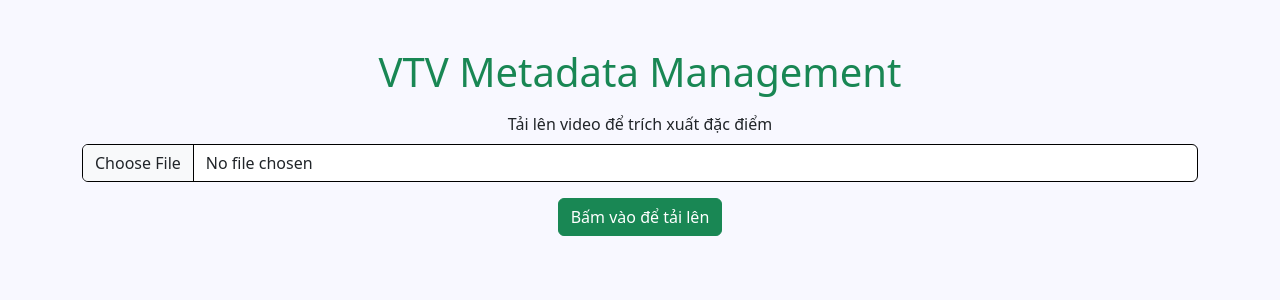
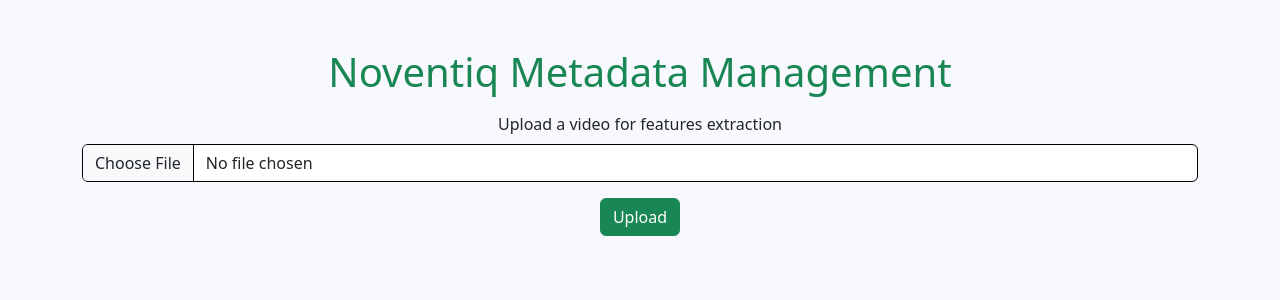
Before and after one commit to atseptember1/uploading-page, a Flask app: page / in a window 1280 px wide. Shown: the top 300 px of the page. Run offline with Flask 3, Linux system fonts and the light colour scheme; some libraries are stand-ins or nearby versions.

Commit message:
[Update] English UI

```diff
--- a/static/actions.js
+++ b/static/actions.js
@@ -36,7 +36,7 @@
                     document.getElementById('uploadButton').style.display = "none";
                     // document.getElementById('progress-area').style.display = "flex";
                     document.getElementById('uploadingText').className = "text-info";
-                    document.getElementById('uploadingText').innerHTML = "Đang tải lên: " + file.name + ". Vui lòng chờ trong giây lát và không tắt cửa sổ.";
+                    document.getElementById('uploadingText').innerHTML = "Uploading: " + file.name + ". Please wait and DO NOT close this browser window.";
                     document.getElementById('spinner').style.display = "block";
 
                     fetch("/progress/" + socketid, {
@@ -49,20 +49,20 @@
                             document.getElementById('spinner').style.display = "none";
                             // document.getElementById('progress-area').style.display = "none";
                             document.getElementById('uploadingText').className = "text-success";
-                            document.getElementById('uploadingText').innerHTML = `${file.name} đã tải lên thành công!`;
+                            document.getElementById('uploadingText').innerHTML = `${file.name} has been successfully uploaded!`;
                             mainForm.reset()
                         }, 2000);
                     });
                 } else {
-                    displayWarning("Tên video không được dài quá 80 ký tự. Xin hãy đổi lại tên video!")
+                    displayWarning("The video name exceeds 80 characters. Please rename video and upload again!")
                 }
 
             } else {
-                displayWarning("File bạn chọn không phải video. Xin hãy chọn lại!")
+                displayWarning("The uploading file must be a video file!")
             }
 
         } else {
-            displayWarning("Bạn chưa chọn video để tải lên!")
+            displayWarning("Please select a video for uploading!")
         }
     }
 }
--- a/templates/index.html
+++ b/templates/index.html
@@ -16,19 +16,18 @@
     <body>
         <div class="container mt-5">
             <div class="text-center">
-                <h1 class="text-success">VTV Metadata Management</h1>
+                <h1 class="text-success">Noventiq Metadata Management</h1>
             </div>
             <form method="POST" enctype="multipart/form-data" id="uploadForm">
                 <div class="mt-3">
                     <div class="text-center">
-                        <label for="fileInput" class="form-label text-dark">Tải lên video để trích xuất đặc
-                            điểm</label>
+                        <label for="fileInput" class="form-label text-dark">Upload a video for features extraction</label>
                         <input class="form-control border border-black" type="file" id="fileInput" name="file">
                     </div>
 
                 </div>
                 <div class="text-center mt-3">
-                    <button type="submit" class="btn btn-success" id="uploadButton">Bấm vào để tải lên</button>
+                    <button type="submit" class="btn btn-success" id="uploadButton">Upload</button>
                 </div>
 
             </form>
```
Also changed, not shown: 1 other file.
